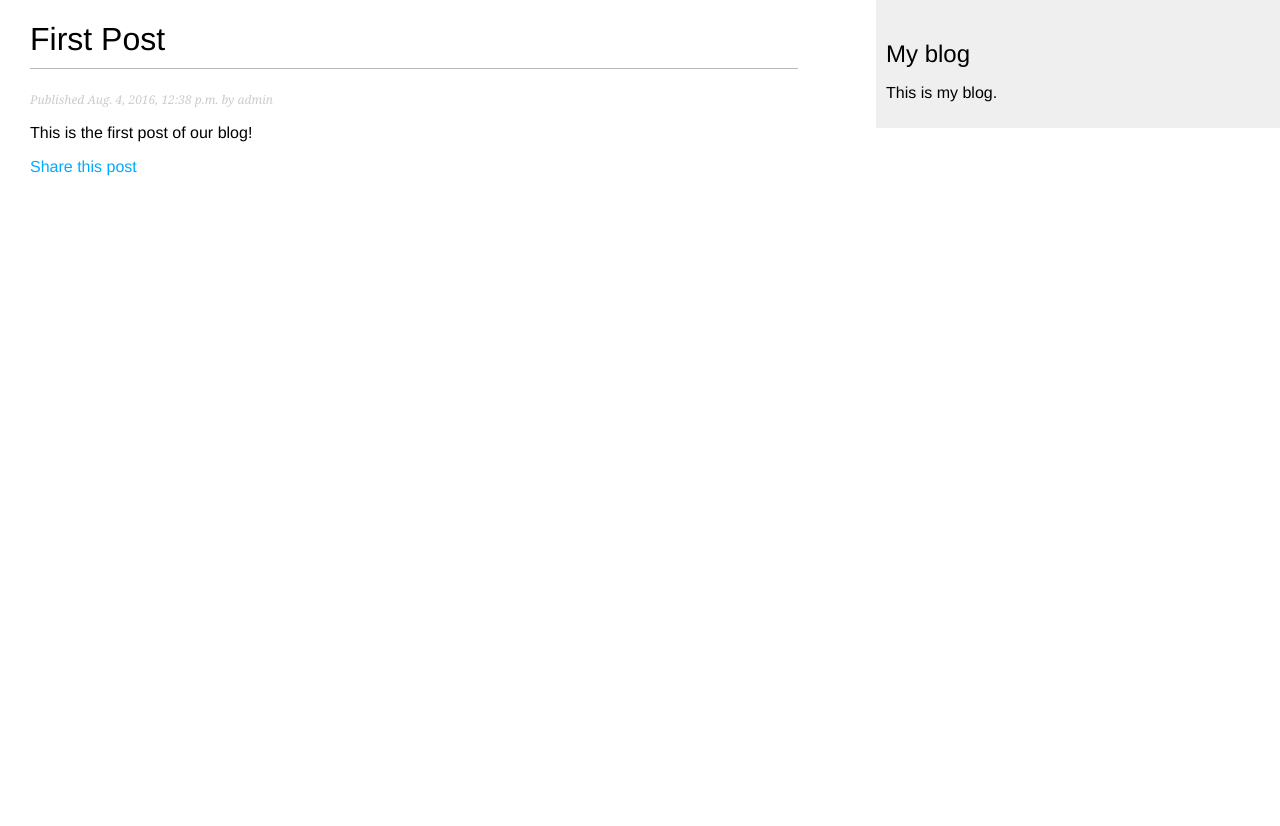
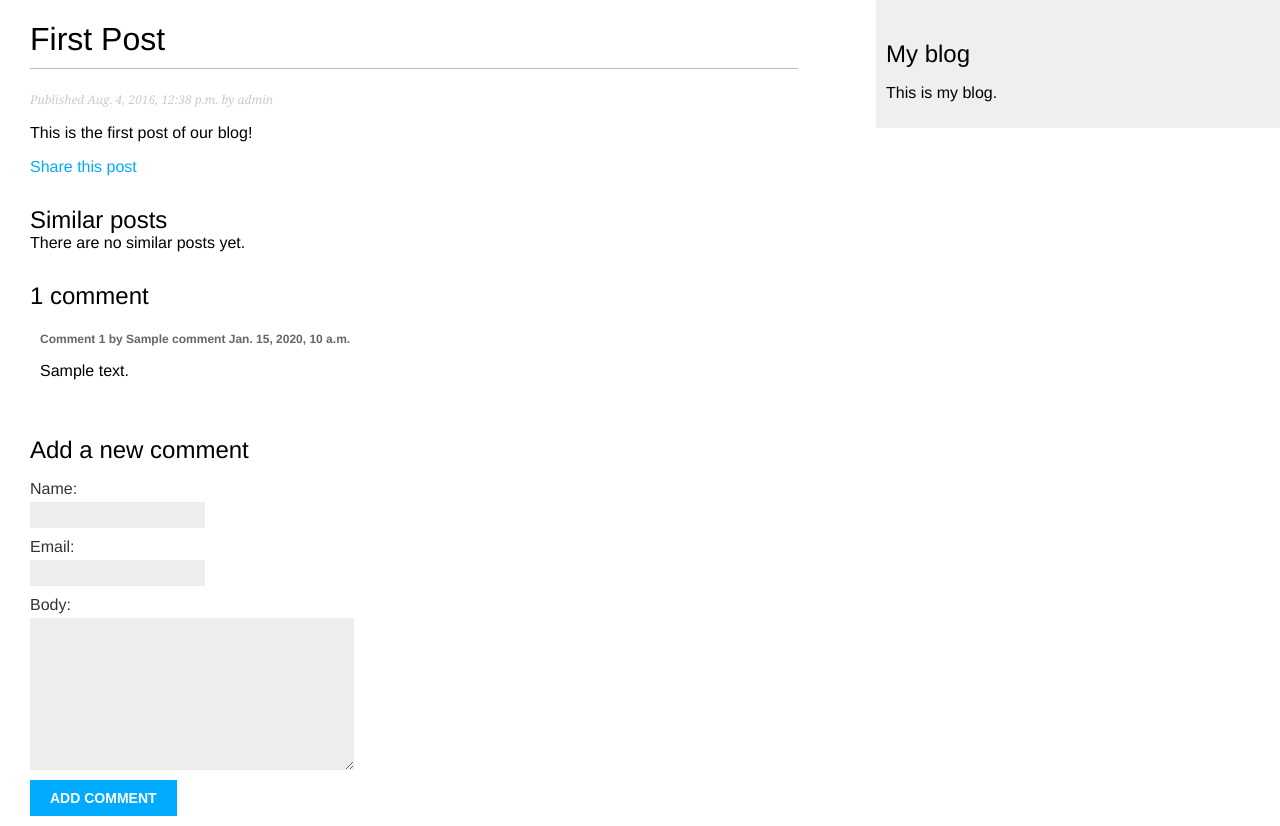
Before and after one commit to RezaGhanbari/simple-blog, a Django app: a page that uses blog/templates/blog/post/detail.html in a window 1280 px wide. Before the commit the page ends 176 px from the top, so only its background shows below. Run offline with Django 3.2, Linux system fonts and the light colour scheme; data comes from the database, SQL or seed files in the repository; tables that the repository leaves empty hold one stand-in row (values such as "Sample post").

Commit message:
Comment system created.

```diff
--- a/blog/templates/blog/post/detail.html
+++ b/blog/templates/blog/post/detail.html
@@ -3,19 +3,39 @@
 {% block title %}{{ post.title }}{% endblock %}
 
 {% block content %}
+    <h1>{{ post.title }}</h1>
+    <p class="date">Published {{ post.publish }} by {{ post.author }}</p>
+    {{ post.body|linebreaks }}
+    <p><a href="{% url "blog:post_share" post.id %}">Share this post</a></p>
 
-    <h1>{{ post.title }}</h1>
+    <h2>Similar posts</h2>
+    {% for post in similar_posts %}
+        <p><a href="{{ post.get_absolute_url }}">{{ post.title }}</a></p>
+    {% empty %}
+        There are no similar posts yet.
+    {% endfor %}
 
-    <p class="date">Published {{ post.publish }} by {{ post.author }}</p>
+    {% with comments.count as total_comments %}
+        <h2>{{ total_comments }} comment{{ total_comments|pluralize }}</h2>
+    {% endwith %}
 
-    {{ post.body|linebreaks }}
+    {% for comment in comments %}
+        <div class="comment">
+            <p class="info">Comment {{ forloop.counter }} by {{ comment.name }} {{ comment.created }}</p>
+            {{ comment.body|linebreaks }}
+        </div>
+    {% empty %}
+        <p>There are no comments yet.</p>
+    {% endfor %}
 
-    <p>
-
-        <a href="{% url "blog:post_share" post.id %}">
-            Share this post
-        </a>
-
-    </p>
-
+    {% if new_comment %}
+        <h2>Your comment has been added.</h2>
+    {% else %}
+        <h2>Add a new comment</h2>
+        <form action="." method="post">
+            {{ comment_form.as_p }}
+            {% csrf_token %}
+            <p><input type="submit" value="Add comment"></p>
+        </form>
+    {%  endif %}
 {% endblock %}
--- a/blog/views.py
+++ b/blog/views.py
@@ -1,13 +1,23 @@
+from django.shortcuts import render, get_object_or_404
 from django.core.paginator import Paginator, EmptyPage, PageNotAnInteger
-from django.shortcuts import render, get_object_or_404
 from django.views.generic import ListView
 from django.core.mail import send_mail
-from .forms import EmailPostForm
-from .models import Post
+from django.db.models import Count
+
+# from taggit.models import Tag
+
+from .models import Post, Comment
+from .forms import EmailPostForm, CommentForm
 
 
-def post_list(request, category=None):
+def post_list(request, tag_slug=None):
     object_list = Post.published.all()
+    tag = None
+
+    # if tag_slug:
+    #     tag = get_object_or_404(Tag, slug=tag_slug)
+    #     object_list = object_list.filter(tags__in=[tag])
+
     paginator = Paginator(object_list, 3) # 3 posts in each page
     page = request.GET.get('page')
     try:
@@ -35,7 +45,29 @@ def post_detail(request, year, month, day, post):
                                    publish__year=year,
                                    publish__month=month,
                                    publish__day=day)
-    return render(request, 'blog/post/detail.html', {'post': post})
+
+    # List of active comments for this post
+    comments = post.comments.filter(active=True)
+    if request.method == 'POST':
+        # A comment was posted
+        comment_form = CommentForm(data=request.POST)
+
+        if comment_form.is_valid():
+            # Create Comment object but don't save to database yet
+            new_comment = comment_form.save(commit=False)
+            # Assign the current post to the comment
+            new_comment.post = post
+            # Save the comment to the database
+            new_comment.save()
+    else:
+        comment_form = CommentForm()
+
+    # List of similar posts
+
+    return render(request, 'blog/post/detail.html', {'post': post,
+                                                     'comments': comments,
+                                                     'comment_form': comment_form,
+                                                     })
 
 
 def post_share(request, post_id):
@@ -52,7 +84,7 @@ def post_share(request, post_id):
             post_url = request.build_absolute_uri(post.get_absolute_url())
             subject = '{} ({}) recommends you reading "{}"'.format(cd['name'], cd['email'], post.title)
             message = 'Read "{}" at {}\n\n{}\'s comments: {}'.format(post.title, post_url, cd['name'], cd['comments'])
-            send_mail(subject, message, 'rezapython@gmail.com', [cd['to']])
+            send_mail(subject, message, 'admin@myblog.com', [cd['to']])
             sent = True
     else:
         form = EmailPostForm()
```
Also changed, not shown: blog/templates/blog/comment/create.html (added, +12 -0 lines), blog/templates/blog/post/list.html (+11 -1 lines), blog/templates/blog/post/share.html (+1 -17 lines), blog/templates/blog/base.html (line endings or trailing spaces), 1 other file.
